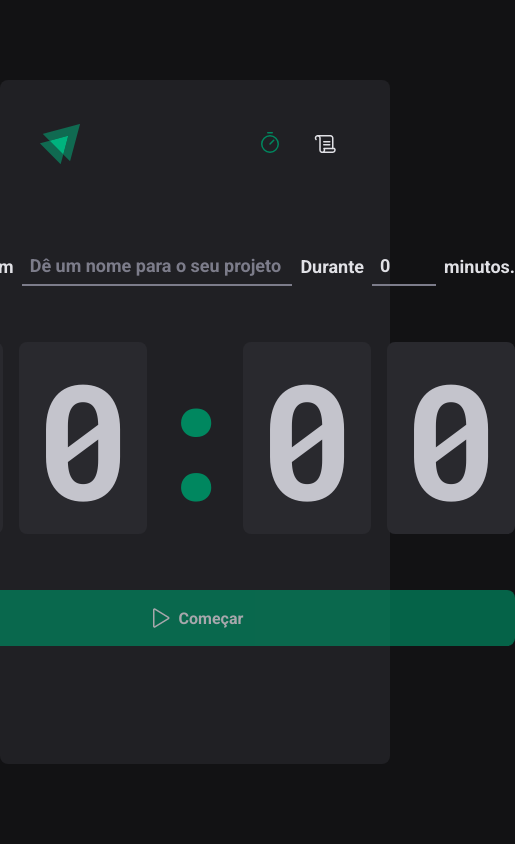
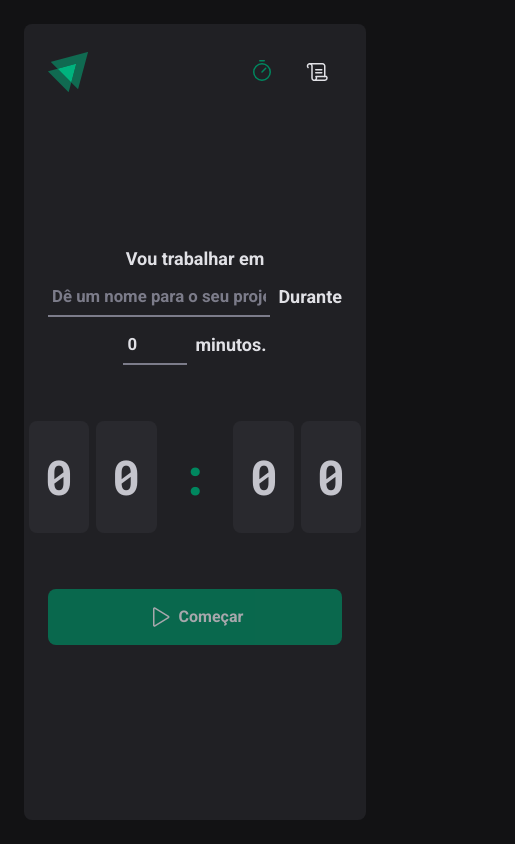
Before and after one commit to fekow/02-ignite-timer, a React (Vite) app: page / in a window 390 px wide. Shown: the whole page, 515 px wide, since content can reach past the window. Built offline with nearby package versions, Linux system fonts and the light colour scheme.

Commit message:
fixes mobile

```diff
--- a/src/layouts/DefaultLayout/styles.tsx
+++ b/src/layouts/DefaultLayout/styles.tsx
@@ -7,6 +7,12 @@ export const LayoutContainer = styled.div`
   margin: 5rem auto;
   padding: 2.5rem;
 
+  @media (max-width: 768px) {
+    min-height: calc(100vh - 3rem);
+    margin: 1.5rem 1.5rem;
+    padding: 1.5rem;
+  }
+
   background-color: ${({ theme }) => theme['gray-800']};
   border-radius: 8px;
 
--- a/src/pages/History/styles.ts
+++ b/src/pages/History/styles.ts
@@ -4,6 +4,9 @@ export const HistoryContainer = styled.div`
   flex: 1;
   padding: 3.5rem;
 
+  @media (max-width: 768px) {
+    padding: 0;
+  }
   display: flex;
   flex-direction: column;
 
--- a/src/pages/Home/components/Countdown/styles.ts
+++ b/src/pages/Home/components/Countdown/styles.ts
@@ -8,6 +8,15 @@ export const CountdownContainer = styled.div`
 
   display: flex;
   gap: 1rem;
+
+  @media (max-width: 768px) {
+    font-size: 3rem;
+    line-height: 3rem;
+    gap: 0.4rem;
+    span {
+      padding: 2rem 0.4rem;
+    }
+  }
 
   span {
     background-color: ${({ theme }) => theme['gray-700']};
--- a/src/pages/Home/components/NewCycleForm/styles.ts
+++ b/src/pages/Home/components/NewCycleForm/styles.ts
@@ -21,6 +21,10 @@ const BaseInputStyles = styled.input`
   padding: 0 0.5rem;
   color: ${({ theme }) => theme['gray-100']};
 
+  @media (max-width: 768px) {
+    padding: 0 0.25rem;
+    font-size: 1.05rem;
+  }
   &::placeholder {
     color: ${({ theme }) => theme['gray-500']};
   }
--- a/src/pages/Home/styles.ts
+++ b/src/pages/Home/styles.ts
@@ -12,6 +12,7 @@ export const HomeContainer = styled.div`
     flex-direction: column;
     align-items: center;
     gap: 3.5rem;
+    width: 100%;
   }
 `
 
```
